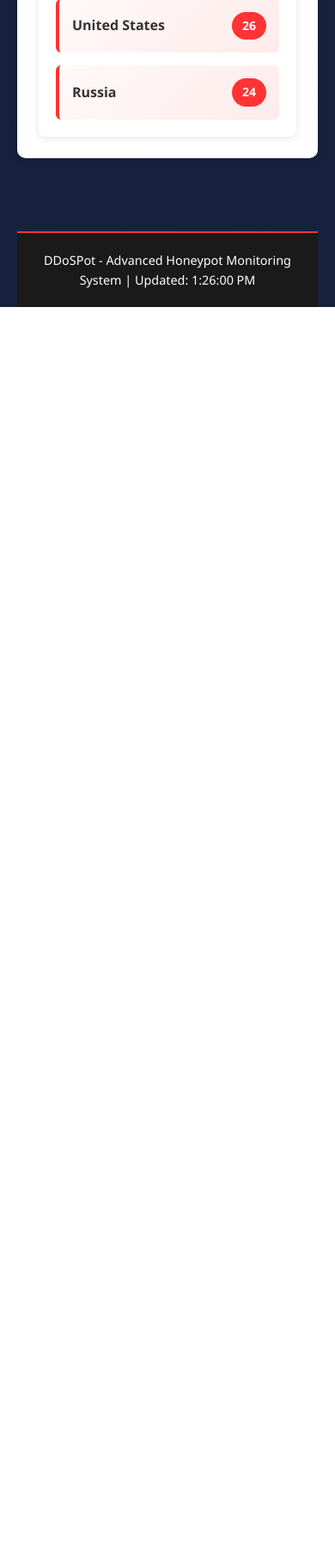
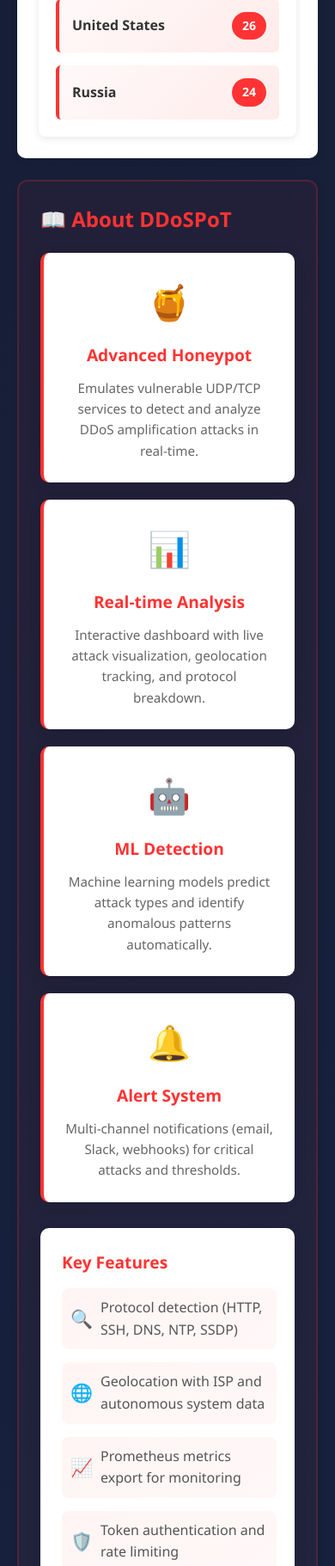
Before and after one commit to HunterB2-dev/ddospot, a Flask app: page / in a window 390 px wide. Shown: the part 4679-6500 px from the top of the page at 86% size. Before the commit the page ends 5036 px from the top, so only its background shows below. Run offline with Flask 3, Linux system fonts and the light colour scheme; data comes from the database, SQL or seed files in the repository; data that the repository does not hold is empty.

Commit message:
UI: Add beautiful About/README section to dashboard
- Added 4-card feature overview (Honeypot, Real-time Analysis, ML Detection, Alerts)
- Added features list with icons and descriptions (6 key features)
- Added disclaimer section with warning styling
- Responsive grid layout that adapts to different screen sizes
- Hover animations for better interactivity
- Color-coded with project theme (red/gradient styling)
- Styled with proper spacing, shadows, and visual hierarchy

```diff
--- a/static/dashboard.css
+++ b/static/dashboard.css
@@ -584,3 +584,103 @@ body {
     background: #3498db;
     color: white;
 }
+
+/* README Section */
+.readme-section {
+    background: linear-gradient(135deg, rgba(255, 51, 51, 0.05) 0%, rgba(255, 107, 107, 0.05) 100%);
+    border: 2px solid rgba(255, 51, 51, 0.2);
+    border-radius: 12px;
+}
+
+.readme-content {
+    margin-top: 20px;
+}
+
+.readme-grid {
+    display: grid;
+    grid-template-columns: repeat(auto-fit, minmax(250px, 1fr));
+    gap: 20px;
+    margin-bottom: 30px;
+}
+
+.readme-card {
+    background: white;
+    padding: 25px;
+    border-radius: 10px;
+    box-shadow: 0 4px 15px rgba(0, 0, 0, 0.1);
+    text-align: center;
+    transition: transform 0.3s ease, box-shadow 0.3s ease;
+    border-left: 4px solid var(--primary);
+}
+
+.readme-card:hover {
+    transform: translateY(-5px);
+    box-shadow: 0 8px 25px rgba(255, 51, 51, 0.15);
+}
+
+.readme-icon {
+    font-size: 2.5em;
+    margin-bottom: 15px;
+    display: block;
+}
+
+.readme-card h3 {
+    color: var(--primary);
+    margin-bottom: 10px;
+    font-size: 1.2em;
+}
+
+.readme-card p {
+    color: #666;
+    line-height: 1.6;
+    font-size: 0.95em;
+}
+
+.readme-features {
+    background: white;
+    padding: 25px;
+    border-radius: 10px;
+    box-shadow: 0 4px 15px rgba(0, 0, 0, 0.1);
+    margin-bottom: 20px;
+}
+
+.readme-features h3 {
+    color: var(--primary);
+    margin-bottom: 15px;
+    font-size: 1.2em;
+}
+
+.features-list {
+    list-style: none;
+    display: grid;
+    grid-template-columns: repeat(auto-fit, minmax(250px, 1fr));
+    gap: 15px;
+}
+
+.features-list li {
+    display: flex;
+    align-items: center;
+    gap: 10px;
+    padding: 10px;
+    background: linear-gradient(135deg, rgba(255, 51, 51, 0.05) 0%, rgba(255, 107, 107, 0.05) 100%);
+    border-radius: 8px;
+    color: #555;
+}
+
+.features-list span {
+    font-size: 1.3em;
+    min-width: 25px;
+}
+
+.readme-info {
+    background: linear-gradient(135deg, rgba(244, 67, 54, 0.1) 0%, rgba(233, 30, 99, 0.1) 100%);
+    padding: 20px;
+    border-left: 4px solid #f44336;
+    border-radius: 8px;
+    color: #d32f2f;
+}
+
+.readme-info p {
+    margin: 0;
+    line-height: 1.6;
+}
--- a/templates/index.html
+++ b/templates/index.html
@@ -232,6 +232,51 @@
                     </div>
                 </div>
             </section>
+
+            <!-- README Section -->
+            <section class="section readme-section">
+                <h2>📖 About DDoSPoT</h2>
+                <div class="readme-content">
+                    <div class="readme-grid">
+                        <div class="readme-card">
+                            <div class="readme-icon">🍯</div>
+                            <h3>Advanced Honeypot</h3>
+                            <p>Emulates vulnerable UDP/TCP services to detect and analyze DDoS amplification attacks in real-time.</p>
+                        </div>
+                        <div class="readme-card">
+                            <div class="readme-icon">📊</div>
+                            <h3>Real-time Analysis</h3>
+                            <p>Interactive dashboard with live attack visualization, geolocation tracking, and protocol breakdown.</p>
+                        </div>
+                        <div class="readme-card">
+                            <div class="readme-icon">🤖</div>
+                            <h3>ML Detection</h3>
+                            <p>Machine learning models predict attack types and identify anomalous patterns automatically.</p>
+                        </div>
+                        <div class="readme-card">
+                            <div class="readme-icon">🔔</div>
+                            <h3>Alert System</h3>
+                            <p>Multi-channel notifications (email, Slack, webhooks) for critical attacks and thresholds.</p>
+                        </div>
+                    </div>
+
+                    <div class="readme-features">
+                        <h3>Key Features</h3>
+                        <ul class="features-list">
+                            <li><span>🔍</span> Protocol detection (HTTP, SSH, DNS, NTP, SSDP)</li>
+                            <li><span>🌐</span> Geolocation with ISP and autonomous system data</li>
+                            <li><span>📈</span> Prometheus metrics export for monitoring</li>
+                            <li><span>🛡️</span> Token authentication and rate limiting</li>
+                            <li><span>💾</span> SQLite database with full event history</li>
+                            <li><span>🐳</span> Docker/Docker Compose deployment support</li>
+                        </ul>
+                    </div>
+
+                    <div class="readme-info">
+                        <p><strong>⚠️ Disclaimer:</strong> This project is for research, educational, and defensive purposes only. Do not use it to launch attacks. The author is not responsible for misuse.</p>
+                    </div>
+                </div>
+            </section>
         </main>
 
         <footer class="footer">
```
